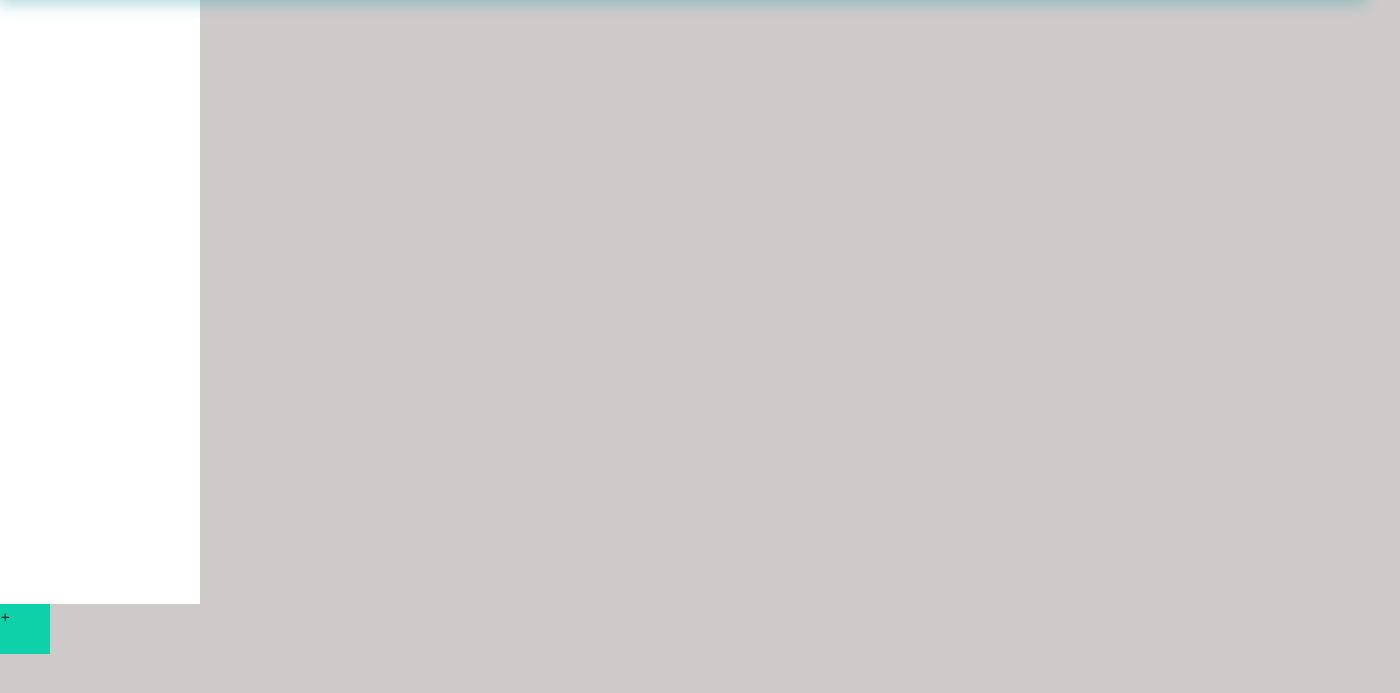
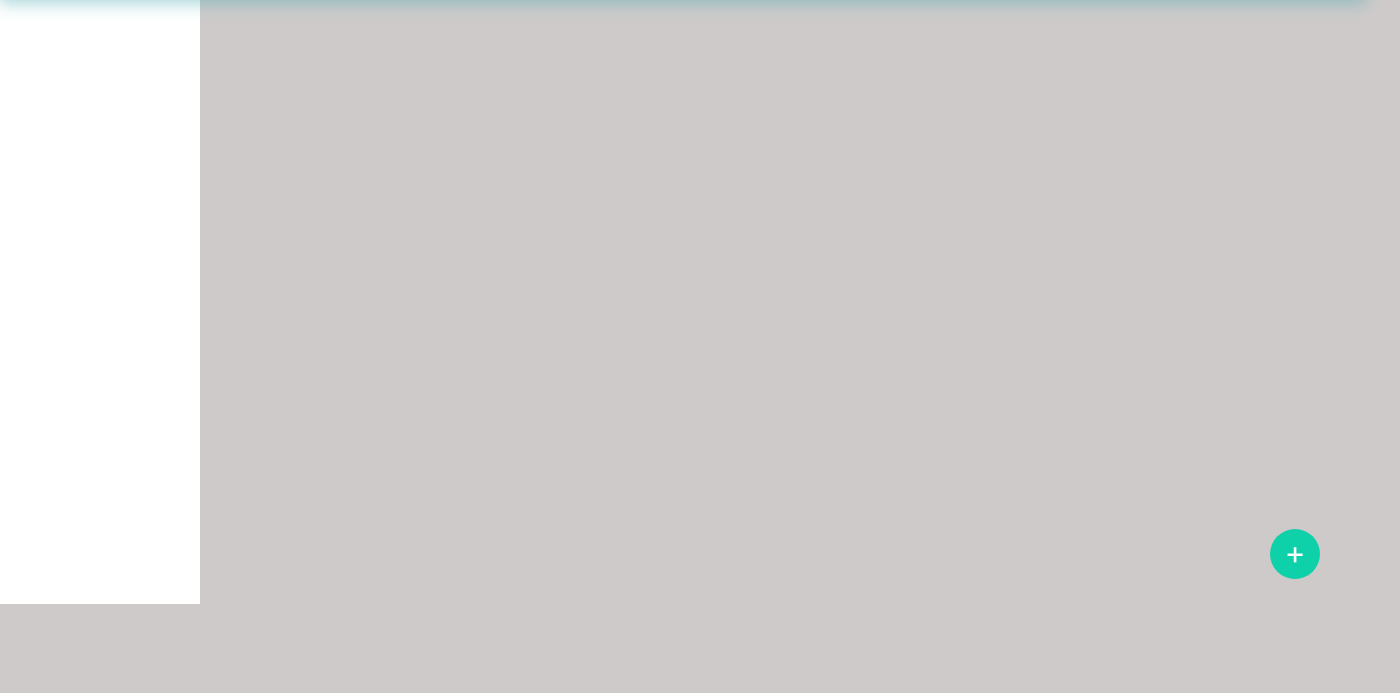
Before and after one commit to Alejandro-DP/BD, a PHP site: page /VistasAdmin/DashboardAdmin.php in a window 1400 px wide. Shown: the part 51-744 px from the top of the page. Run offline with PHP 8.4, Linux system fonts and the light colour scheme; the visitor is signed in with stand-in values (Sample User, id 1); some libraries are stand-ins or nearby versions.

Commit message:
boton flotante sin js

```diff
--- a/VistasAdmin/DashboardAdmin.php
+++ b/VistasAdmin/DashboardAdmin.php
@@ -33,11 +33,11 @@
   </div>
 </div>
 <div  class="menu">
+  <div class="button-flo">
+    <p class="opc"> +</p>
+  </div>
+</div>
 
-</div>
-<div class="button-float">
-  +
-</div>
 
   <script src="vendor/jquery/jquery.min.js"></script>
   <script src="vendor/bootstrap/js/bootstrap.bundle.min.js"></script>
--- a/css/wrapper.css
+++ b/css/wrapper.css
@@ -1,4 +1,5 @@
 body{
+
  background: #cecaca;
 }
 .user-var{
@@ -20,7 +21,7 @@ body{
   border-left: 1px solid #ffffff;
 
 }
-p{
+#name{
   margin-left: 30px;
   color: #ffffff;
 }
@@ -43,13 +44,25 @@ p{
   opacity: 50%;
 }
 .menu{
-
+  display: flex;
   background: white;
   width: 200px;
   height: 605px;
 }
-.button-float{
-  background: #0ED1AA ;
+.button-flo{
+
+  margin-left: 1270px;
+  margin-top: 530px;
   width: 50px;
   height: 50px;
+  background: #0ED1AA;
+  border-radius: 50%;
+
 }
+.opc{
+  width: 50px;
+  height: 50px;
+  font-size: xx-large;
+  text-align: center;
+  color: #ffffff;
+}
```
